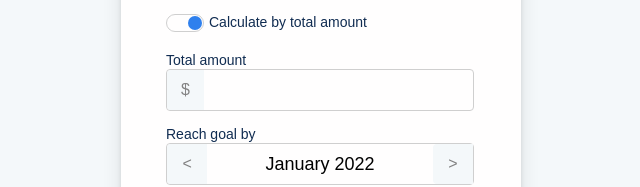
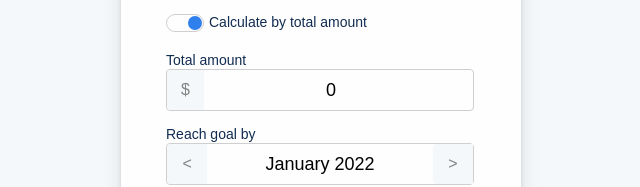
Before and after one commit to akmatoff/savings-calculator, a React (Create React App) app: page / in a window 1280 px wide. Shown: the part 258-445 px from the top of the page, without its empty margins (319-959 px from the left). Built offline with nearby package versions, Linux system fonts and the light colour scheme; a web font is replaced by a local one.

Commit message:
UPDATE: Update UI depending on the calculation mode

```diff
--- a/src/components/Card.tsx
+++ b/src/components/Card.tsx
@@ -1,10 +1,17 @@
+import { useSelector } from "react-redux";
 import styled from "styled-components";
 
+import { RootState } from "../redux/store";
+
 export default function Card() {
+  const modeToggledOn = useSelector(
+    (state: RootState) => state.calc.modeToggledOn
+  );
+
   return (
     <StyledCard>
       <Row>
-        <Label>Monthly amount</Label>
+        <Label>{modeToggledOn ? "Monthly amount" : "Savings"}</Label>
         <MonthlyAmount>$0.00</MonthlyAmount>
       </Row>
       <Description>
--- a/src/components/Container.tsx
+++ b/src/components/Container.tsx
@@ -4,8 +4,14 @@ import ToggleSwitch from "./ToggleSwitch";
 import Form from "./Form";
 import Card from "./Card";
 import Button from "./Button";
+import { useSelector } from "react-redux";
+import { RootState } from "../redux/store";
 
 export default function Container() {
+  const modeToggledOn = useSelector(
+    (state: RootState) => state.calc.modeToggledOn
+  );
+
   return (
     <StyledContainer>
       <h1>
@@ -13,7 +19,11 @@ export default function Container() {
       </h1>
       <div style={{ display: "flex" }}>
         <ToggleSwitch />
-        <span>Calculate by total amount</span>
+        <span>
+          {modeToggledOn
+            ? "Calculate by total amount"
+            : "Calculate by monthly deposit"}
+        </span>
       </div>
       <Form />
       <Card />
--- a/src/components/Form.tsx
+++ b/src/components/Form.tsx
@@ -5,16 +5,27 @@ import "react-datepicker/dist/react-datepicker.css";
 
 import { useDispatch, useSelector } from "react-redux";
 import { AppDispatch, RootState } from "../redux/store";
-import { setTotalAmount, setGoalReachDate } from "../redux/calcSlice";
+import {
+  setTotalAmount,
+  setGoalReachDate,
+  setMonthlyDeposit,
+} from "../redux/calcSlice";
 
 export default function Form() {
   const totalAmount = useSelector((state: RootState) => state.calc.totalAmount);
+  const monthlyDeposit = useSelector(
+    (state: RootState) => state.calc.monthlyDeposit
+  );
+  const modeToggledOn = useSelector(
+    (state: RootState) => state.calc.modeToggledOn
+  );
   const goalReachDate = useSelector(
     (state: RootState) => state.calc.goalReachDate
   );
 
   const dispatch = useDispatch<AppDispatch>();
 
+  // Custom date input for the react datepicker
   const DateInput = forwardRef<
     HTMLInputElement,
     React.DetailedHTMLProps<
@@ -48,13 +59,17 @@ export default function Form() {
 
   return (
     <StyledForm>
-      <label>Total amount</label>
+      <label>{modeToggledOn ? "Total amount" : "Monthly deposit"}</label>
       <Field>
         <InputButton>$</InputButton>
         <StyledInput
           type="number"
-          value={totalAmount}
-          onChange={(e) => dispatch(setTotalAmount(e.target.value.toString()))}
+          value={modeToggledOn ? totalAmount : monthlyDeposit}
+          onChange={(e) =>
+            modeToggledOn
+              ? dispatch(setTotalAmount(e.target.value))
+              : dispatch(setMonthlyDeposit(e.target.value))
+          }
         />
       </Field>
       <label>Reach goal by</label>
--- a/src/redux/calcSlice.ts
+++ b/src/redux/calcSlice.ts
@@ -3,7 +3,8 @@ import { CalcState } from "../types/types";
 
 const initialState: CalcState = {
   modeToggledOn: true,
-  totalAmount: "",
+  totalAmount: 0,
+  monthlyDeposit: 0,
   goalReachDate: new Date(),
   monthlyAmount: 0
 }
@@ -15,8 +16,10 @@ const calcSlice = createSlice({
     switchToggle: (state) => {
       return {...state, modeToggledOn: !state.modeToggledOn}
     },
+    setMonthlyDeposit: (state, action) => {
+      return {...state, monthlyDeposit: action.payload}
+    },
     setTotalAmount: (state, action) => {
-      if (state.totalAmount[0] === '0' && action.payload === '0') return;
       return {...state, totalAmount: action.payload}
     },
     setGoalReachDate: (state, action) => {
@@ -25,6 +28,6 @@ const calcSlice = createSlice({
   }
 })
 
-export const { switchToggle, setTotalAmount, setGoalReachDate } = calcSlice.actions;
+export const { switchToggle, setTotalAmount, setMonthlyDeposit, setGoalReachDate } = calcSlice.actions;
 
 export default calcSlice.reducer;
--- a/src/types/types.ts
+++ b/src/types/types.ts
@@ -4,7 +4,8 @@ export interface StyledToggleSwitchProps {
 
 export interface CalcState {
   modeToggledOn: boolean;
-  totalAmount: string;
+  totalAmount: number;
+  monthlyDeposit: number;
   goalReachDate: Date;
   monthlyAmount: number;
 }
```
Also changed, not shown: package.json (line endings or trailing spaces).
